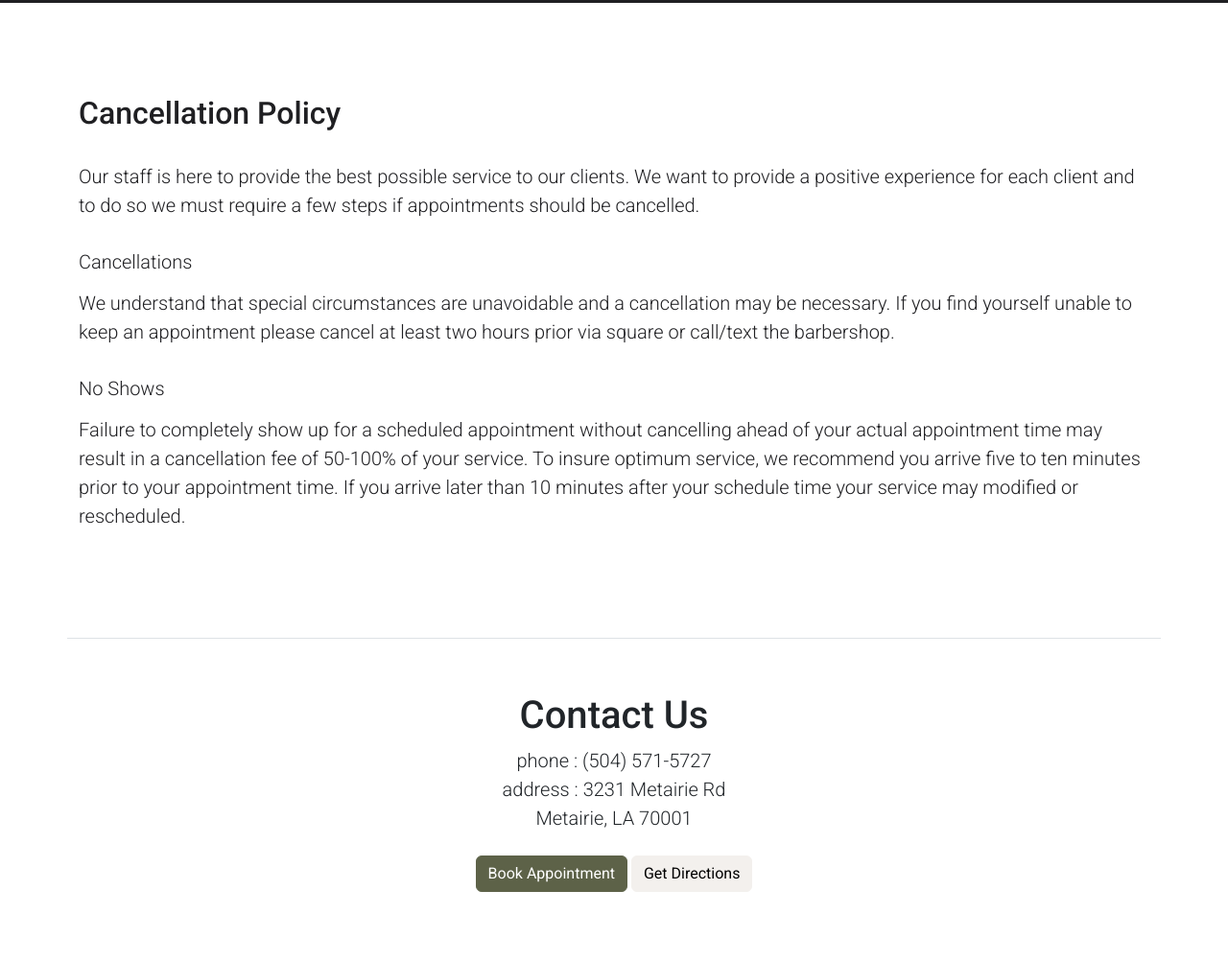
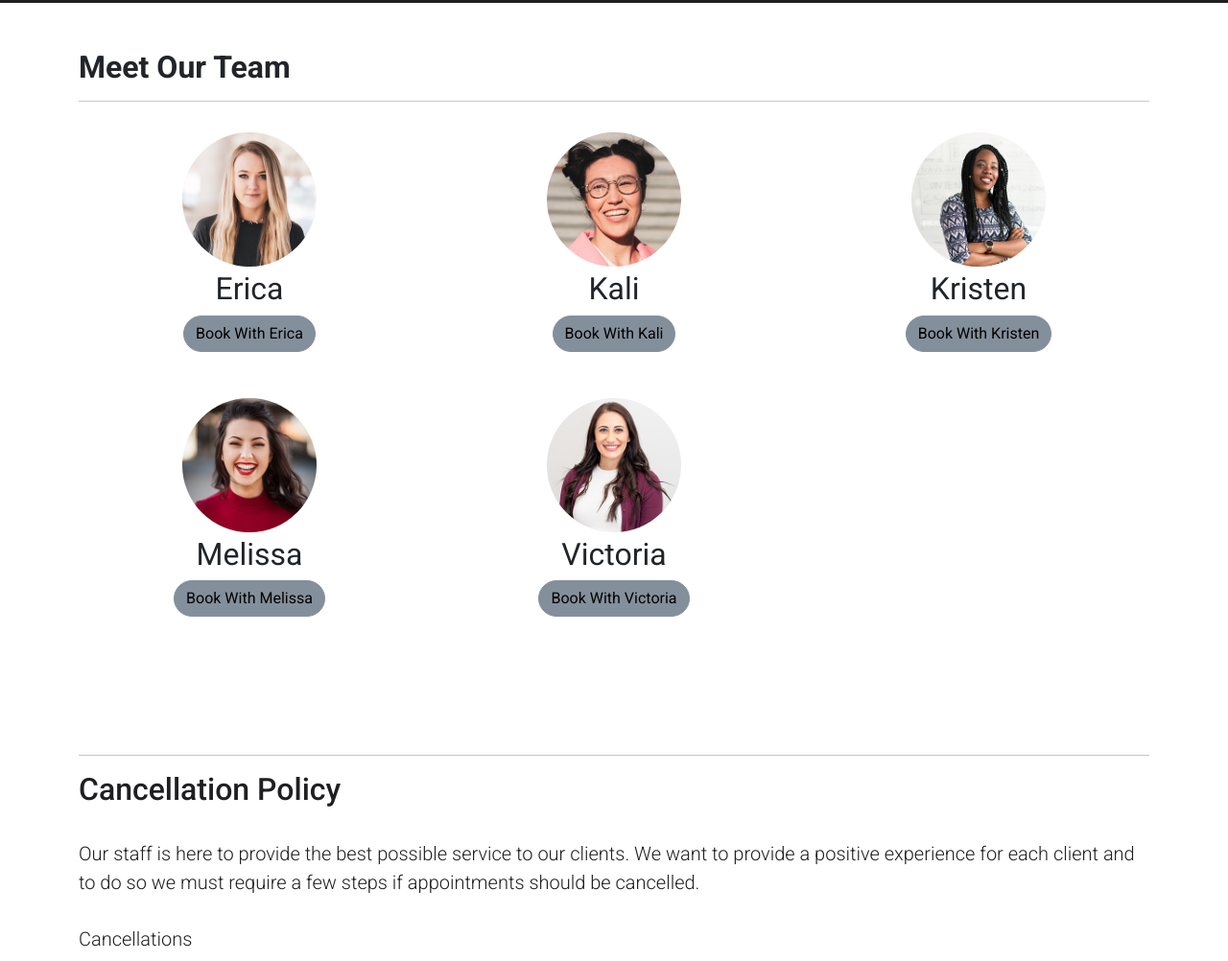
Before and after one commit to CoreyFoshee/OldMetairieBarbershop, a website: page index.html in a window 1280 px wide. Shown: the part 1555-2557 px from the top of the page at 96% size. Drawn offline with nearby package versions, Linux system fonts and the light colour scheme.

Commit message:
Website Update

```diff
--- a/assets/css/style.css
+++ b/assets/css/style.css
@@ -16,6 +16,10 @@ body {
 
 a {
   text-decoration: none;
+}
+
+#get-started h4 a {
+  color: #202028;
 }
 
 #three-ways {
--- a/index.html
+++ b/index.html
@@ -22,9 +22,9 @@
       </button>
       <div class="collapse navbar-collapse" id="navbarNav">
         <ul class="navbar-nav me-auto mb-2 mb-md-0 text-center">
-          <li class="nav-item active">
+          <!-- <li class="nav-item active">
             <a class="nav-link px-3" href="#about">about us</a>
-          </li>
+          </li> -->
           <li class="nav-item">
             <a class="nav-link px-3" href="#services"> services</a>
           </li>
@@ -69,14 +69,14 @@
             <div class="feature-icon d-inline-flex align-items-start justify-content-start fs-2 mb-3">
               <img width="50%" height="50%" src="./assets/images/1-square-fill.png" alt="number-1">
             </div>
-            <h4 class="fs-2 text-body-emphasis">Select Your Service & Barber</h4>
+            <h4 class="fs-2 text-body-emphasis"><a href="https://squareup.com/appointments/book/0ZKF4N7A8ZP22/old-metairie-barbershop-metairie-la">Select Your Service & Barber</a></h4>
             <p>From a standard haircut to a luxurious hot shave, our team of highly skilled barbers are ready to give you the haircut experience you have always desired.</p>
           </div>
           <div class="feature col">
             <div class="feature-icon d-inline-flex align-items-start justify-content-start fs-2 mb-3">
               <img width="50%" height="50%" src="./assets/images/2-square-fill.png" alt="number-1">
             </div>
-            <h4 class="fs-2 text-body-emphasis">Reserve The Time That Works for You</h4>
+            <h4 class="fs-2 text-body-emphasis text-dark"><a href="https://squareup.com/appointments/book/0ZKF4N7A8ZP22/old-metairie-barbershop-metairie-la">Reserve The Time That Works for You</a></h4>
             <p>We know your schedule can be busy, that's why we encourage you to reserve the time that works for you.
               <div class="align-items-center align-content-center"><button type="button" class="center-text btn btn-light rounded-pill" data-bs-toggle="modal" data-bs-target="#staticBackdrop">
               View Our Cancellation Policy
@@ -198,10 +198,46 @@
 </div>
 </div>
 
+<div class="pt-5">
+  <div class="container">
+    <div class="col text-left">
+      <h2 class="display fw-bold">Meet Our Team </h2>
+        <hr>
+    </div>
+    <div class="row p-auto align-items-start justify-content-start text-center">
+      <div class="col-md-4 p-3">
+        <img class="bd-placeholder-img rounded-circle" width="140" height="140" src="./assets/images/headshot-placeholder1.png" alt="Erica's Headshot">
+        <h2 class="fw-normal pt-1 ">Erica</h2>
+        <p><a class="btn btn-secondary  rounded-pill" href="https://squareup.com/appointments/book/8b78c3a7-ad05-41a2-917c-dd2e3d4af681/0ZKF4N7A8ZP22/start?staff_id=39b5d6e8-d615-4f81-bfdd-3f20468f0828">Book With Erica</a></p>
+      </div><!-- /.col-lg-4 -->
+      <div class="col-md-4 p-3">
+        <img class="bd-placeholder-img rounded-circle" width="140" height="140" src="./assets/images/headshot-photo2.png" alt="Kali's Headshot">
+        <h2 class="fw-normal pt-1">Kali</h2>
+        <p><a class="btn btn-secondary  rounded-pill" href="https://squareup.com/appointments/book/8b78c3a7-ad05-41a2-917c-dd2e3d4af681/0ZKF4N7A8ZP22/start?staff_id=39b5d6e8-d615-4f81-bfdd-3f20468f0828">Book With Kali</a></p>
+      </div><!-- /.col-lg-4 -->
+      <div class="col-md-4 p-3">
+        <img class="bd-placeholder-img rounded-circle" width="140" height="140" src="./assets/images/headshot-photo3.png" alt="Kristen's Headshot">
+        <h2 class="fw-normal pt-1">Kristen</h2>
+        <p><a class="btn btn-secondary rounded-pill" href="https://squareup.com/appointments/book/8b78c3a7-ad05-41a2-917c-dd2e3d4af681/0ZKF4N7A8ZP22/start?staff_id=f3551f64-743c-43ba-80cb-08a5d717d9b2">Book With Kristen</a></p>
+      </div><!-- /.col-lg-4 -->
+      <div class="col-md-4 p-3">
+        <img class="bd-placeholder-img rounded-circle" width="140" height="140" src="./assets/images/headshot-placeholder2.png" alt="Melissa's Headshot">
+        <h2 class="fw-normal pt-1">Melissa</h2>
+        <p><a class="btn btn-secondary  rounded-pill" href="https://squareup.com/appointments/book/8b78c3a7-ad05-41a2-917c-dd2e3d4af681/0ZKF4N7A8ZP22/start?staff_id=g8mhd0hmas5k28">Book With Melissa</a></p>
+      </div><!-- /.col-lg-4 -->
+      <div class="col-md-4 p-3">
+        <img class="bd-placeholder-img rounded-circle" width="140" height="140" src="./assets/images/headshot-photo5.png" alt="Victoria's Headshot">
+        <h2 class="fw-normal pt-1">Victoria</h2>
+        <p><a class="btn btn-secondary rounded-pill" href="https://squareup.com/appointments/book/8b78c3a7-ad05-41a2-917c-dd2e3d4af681/0ZKF4N7A8ZP22/start?staff_id=b5esrewsrwb24u">Book With Victoria</a></p>
+      </div><!-- /.col-lg-4 -->
+    </div>
+  </div>
+</div>
 
-<div class="" id="about">
-  <div class="py-5 text-dark">
-    <div class="container py-5">
+<div id="about">
+  <div class="pt-5 text-dark">
+    <div class="container pt-5">
+      <hr>
       <h2 class="col-lg-8 pb-4">Cancellation Policy</h2>
       <p class="col-lg mx-auto lead">
         Our staff is here to provide the best possible service to our clients.
```
Also changed, not shown: assets/images/headshot-photo2.png (added), assets/images/headshot-photo3.png (added), assets/images/headshot-photo5.png (added), assets/images/headshot-placeholder1.png (added), assets/images/headshot-placeholder2.png (added), 2 other files.
